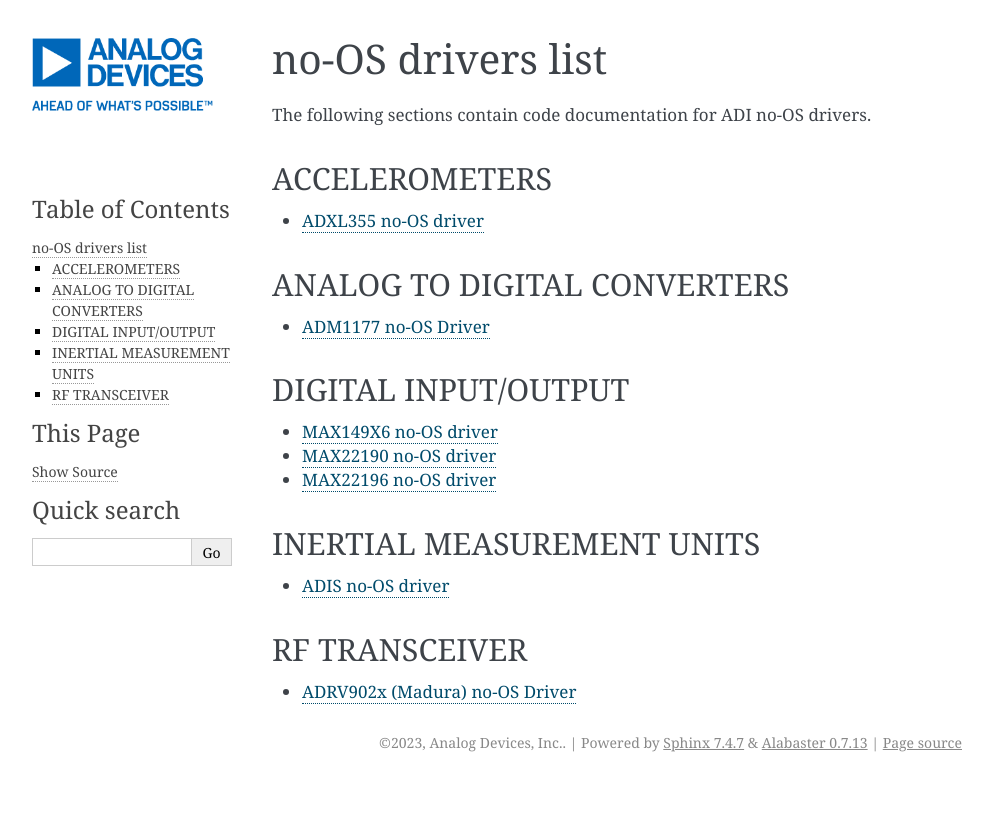
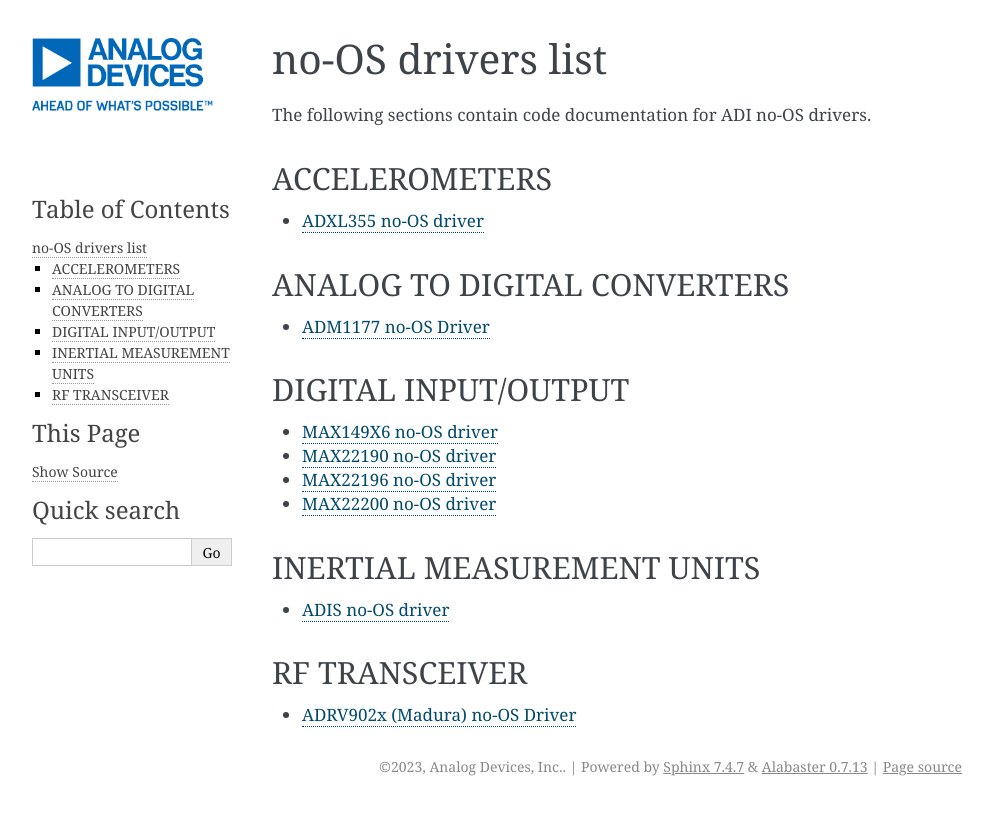
Before and after one commit to CiprianRegus/no-OS-core, a Sphinx documentation site: the page built from doc/sphinx/source/drivers_doc.rst, in a window 1280 px wide. Shown: the top 815 px of the page, without its empty margins (148-1140 px from the left). Built offline with Sphinx 7.4.7, drawn with Linux system fonts in a browser that asks for light colours.

Commit message:
drivers: digital-io: max22200 : Add README documentation for MAX22200
Add README.rst documentation file.
Add max22200.rst file in doc/sphinx to include the README.rst file.
Add line for max22200 in drivers_doc.rst

Signed-off-by: Radu Sabau <radu.sabau@analog.com>

```diff
--- /dev/null
+++ b/doc/sphinx/source/drivers/max22200.rst
@@ -0,0 +1 @@
+.. include:: ../../../../drivers/digital-io/max22200/README.rst
--- a/doc/sphinx/source/drivers_doc.rst
+++ b/doc/sphinx/source/drivers_doc.rst
@@ -26,6 +26,7 @@ DIGITAL INPUT/OUTPUT
    drivers/max149x6
    drivers/max22190
    drivers/max22196
+   drivers/max22200
 
 INERTIAL MEASUREMENT UNITS
 ==========================
```
Also changed, not shown: drivers/digital-io/max22200/README.rst (added).
